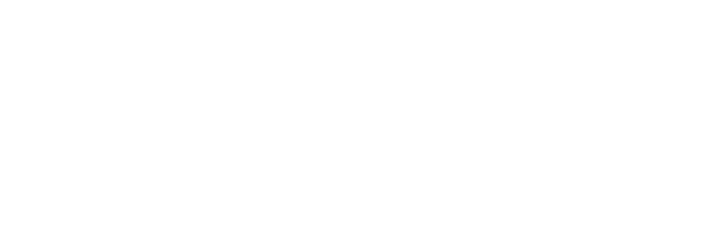
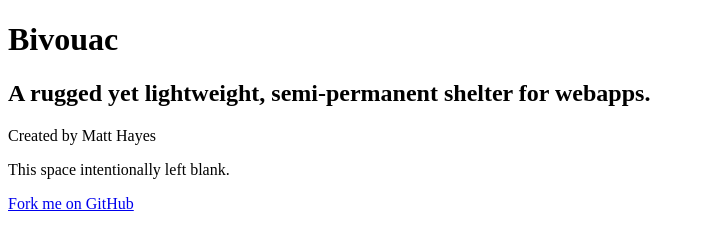
Before and after one commit to mysterycommand/bivouac, a plain HTML site: page index.html in a window 1280 px wide. Shown: the whole page, without its empty margins (0-705 px from the left). Drawn offline with Linux system fonts and the light colour scheme.

Commit message:
Travis build 11. [ci skip]

```diff
--- a/index.html
+++ b/index.html
@@ -1,5 +1,5 @@
 <!doctype html>
-<html class="no-js">
+<html lang="en" class="no-js">
     <head>
         <meta charset="utf-8">
         <title>Bivouac</title>
@@ -11,6 +11,21 @@
         <!--[if lt IE 10]>
             <p class="browsehappy">You are using an <strong>outdated</strong> browser. Please <a href="http://browsehappy.com/">upgrade your browser</a> to improve your experience.</p>
         <![endif]-->
+
+        <div class="container">
+            <header role="banner">
+                <hgroup>
+                    <h1>Bivouac</h1>
+                    <h2>A rugged yet lightweight, semi-permanent shelter for webapps.</h2>
+                </hgroup>
+                <p>Created by Matt Hayes</p>
+            </header>
+            <div role="main">
+                <p>This space intentionally left blank.</p>
+            </div>
+            <aside role="complimentary"></aside>
+            <footer role="contentinfo"><a href="https://github.com/mysterycommand/bivouac">Fork me on GitHub</a></footer>
+        </div>
 
         <!-- Google Analytics: change UA-XXXXX-X to be your site's ID. -->
         <!--
```
